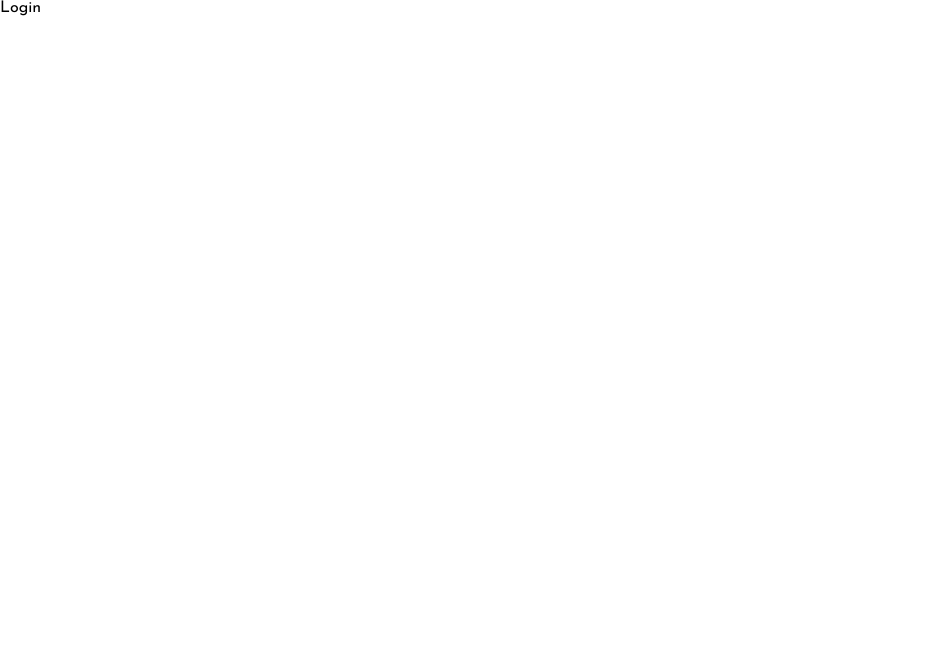
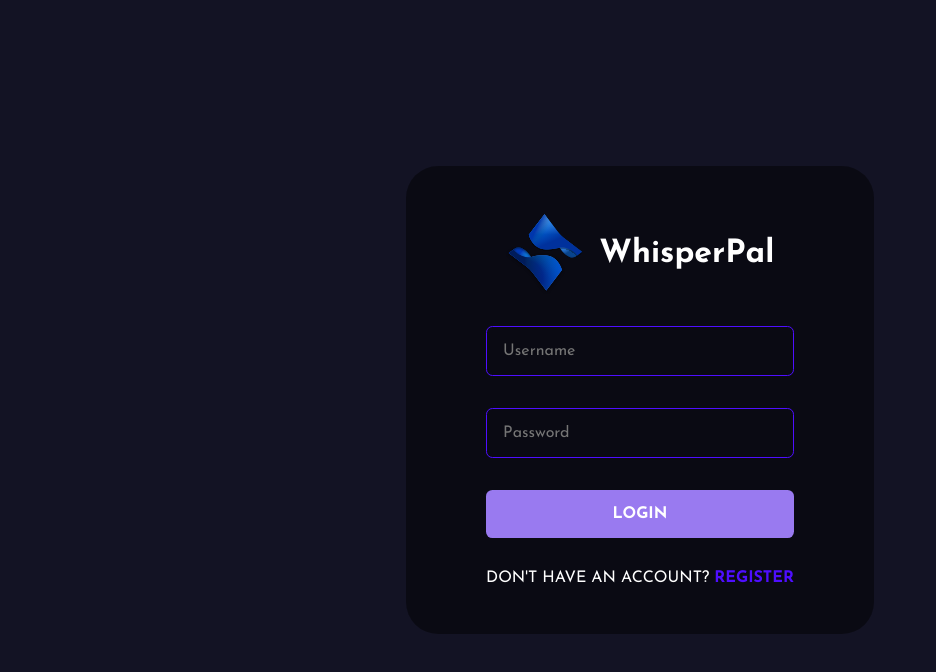
Before and after one commit to argh15/WhisperPal, a React (Create React App) app in the folder public/: page /login in a window 1280 px wide. Shown: the top 672 px of the page, without its empty margins (0-936 px from the left). Built offline with nearby package versions, Linux system fonts and the light colour scheme; the HTML template or start-up script is replaced by a standard one.

Commit message:
Login workflow done.

```diff
--- a/public/src/pages/Login.jsx
+++ b/public/src/pages/Login.jsx
@@ -1,9 +1,164 @@
-import React from 'react'
+import React, { useState, useEffect } from 'react'
+import { Link, useNavigate } from 'react-router-dom';
+import styled from 'styled-components';
+import Logo from '../assets/logo.svg';
+import { ToastContainer, toast } from 'react-toastify';
+import 'react-toastify/dist/ReactToastify.css';
+import axios from 'axios';
+import { loginRoute } from '../utils/APIRoutes';
 
 function Login() {
-  return (
-    <div>Login</div>
-  )
+    const navigate = useNavigate();
+
+    const toastOptions = {
+        position: 'bottom-right',
+        autoClose: 5000,
+        pauseOnHover: true,
+        draggable: true,
+        theme: 'dark'
+    };
+
+    const [values, setValues] = useState({
+        username: "",
+        password: ""
+    });
+
+    useEffect(() => {
+      if(localStorage.getItem('whisper-pal-user'))
+          navigate("/");
+  }, [])
+
+    const handleChange = (event) => {
+        setValues({ ...values, [event.target.name]: event.target.value });
+    };
+
+    const handleValidation = () => {
+        const { username, password } = values;
+        if (username === "") {
+            toast.error('Username or Password can\'t be blank!', toastOptions);
+            return false;
+        } else if (password === "") {
+          toast.error('Username or Password can\'t be blank!', toastOptions);
+          return false;
+        }
+        return true;
+    };
+
+    const handleSubmit = async (event) => {
+        event.preventDefault();
+        if (handleValidation()) {
+            const { username, password } = values;
+            const { data } = await axios.post(loginRoute, {
+                username,
+                password
+            });
+            if (data.status === false) {
+                toast.error(data.msg, toastOptions);
+            }
+            if (data.status === true) {
+                localStorage.setItem("whisper-pal-user", JSON.stringify(data.user));
+                navigate("/");
+            }
+        }
+    };
+
+    return (
+        <>
+            <FormContainer>
+                <form onSubmit={(event) => handleSubmit(event)}>
+                    <div className="brand">
+                        <img src={Logo} alt="Logo" />
+                        <h1>WhisperPal</h1>
+                    </div>
+                    <input
+                        type="text"
+                        placeholder="Username"
+                        name="username"
+                        min={3}
+                        onChange={(e) => handleChange(e)} />
+                    <input
+                        type="password"
+                        placeholder="Password"
+                        name="password"
+                        min={8}
+                        onChange={(e) => handleChange(e)} />
+                    <button type='submit'>Login</button>
+                    <span>
+                        Don't have an account? <Link to='/register'>Register</Link>
+                    </span>
+                </form>
+            </FormContainer>
+            <ToastContainer />
+        </>
+    )
 }
 
+const FormContainer = styled.div`
+    height: 100vh;
+    width: 100vw;
+    display: flex;
+    flex-direction: column;
+    justify-content: center;
+    gap: 1rem;
+    align-items: center;
+    background-color: #131324;
+    .brand {
+        display: flex;
+        align-items: center;
+        gap: 1rem;
+        justify-content: center;
+        img {
+            height: 5rem;
+        }
+        h1 {
+            color: white;
+        }
+    }
+    form {
+        display: flex;
+        flex-direction: column;
+        gap: 2rem;
+        background-color: #00000076;
+        border-radius: 2rem;
+        padding: 3rem 5rem;
+        input {
+            background-color: transparent;
+            padding: 1rem;
+            border: 0.1rem solid #4e0eff;
+            border-radius: 0.4rem;
+            color: white;
+            width: 100%;
+            font-size: 1rem;
+            &:focus {
+                border: 0.1rem solid #997af0;
+                outline: none;
+            }
+        }
+        button {
+            background-color: #997af0;
+            color: white;
+            padding: 1rem 2rem;
+            border: none;
+            font-weight: bold;
+            cursor: pointer;
+            border-radius: 0.4rem;
+            font-size: 1rem;
+            text-transform: uppercase;
+            transition: 0.5ms ease-in-out;
+            &:hover {
+                background-color: #4e0eff;
+            }
+        }
+        span {
+            color: white;
+            text-transform: uppercase;
+            a {
+                color: #4e0eff;
+                text-decoration: none;
+                font-weight: bold;
+            }
+        }
+    }
+`;
+
 export default Login
--- a/public/src/pages/Register.jsx
+++ b/public/src/pages/Register.jsx
@@ -24,6 +24,11 @@
         password: "",
         confirmPassword: ""
     });
+
+    useEffect(() => {
+        if(localStorage.getItem('whisper-pal-user'))
+            navigate("/");
+    }, [])
 
     const handleChange = (event) => {
         setValues({ ...values, [event.target.name]: event.target.value });
@@ -60,7 +65,7 @@
                 toast.error(data.msg, toastOptions);
             }
             if (data.status === true) {
-                localStorage.setItem("whisper-pal-user", JSON.stringify(data.user));
+                localStorage.setItem('whisper-pal-user', JSON.stringify(data.user));
                 navigate("/");
             }
         }
@@ -124,9 +129,7 @@
         }
         h1 {
             color: white;
-            text-transform: uppercase;
         }
-
     }
     form {
         display: flex;
--- a/public/src/utils/APIRoutes.js
+++ b/public/src/utils/APIRoutes.js
@@ -1,2 +1,3 @@
 const host = "http://localhost:5001";
 export const registerRoute = `${host}/api/auth/register`;
+export const loginRoute = `${host}/api/auth/login`;
```
Also changed, not shown: 2 other files (tests, documents, lock files or other folders).
